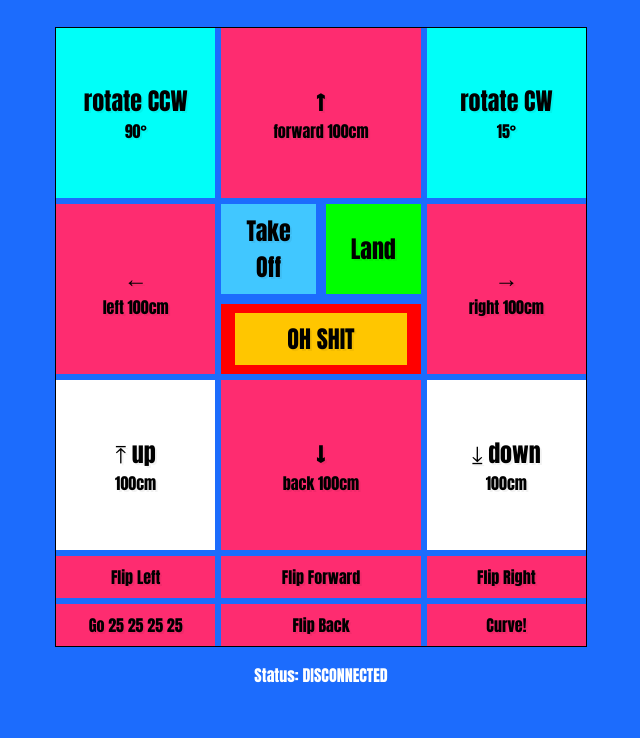
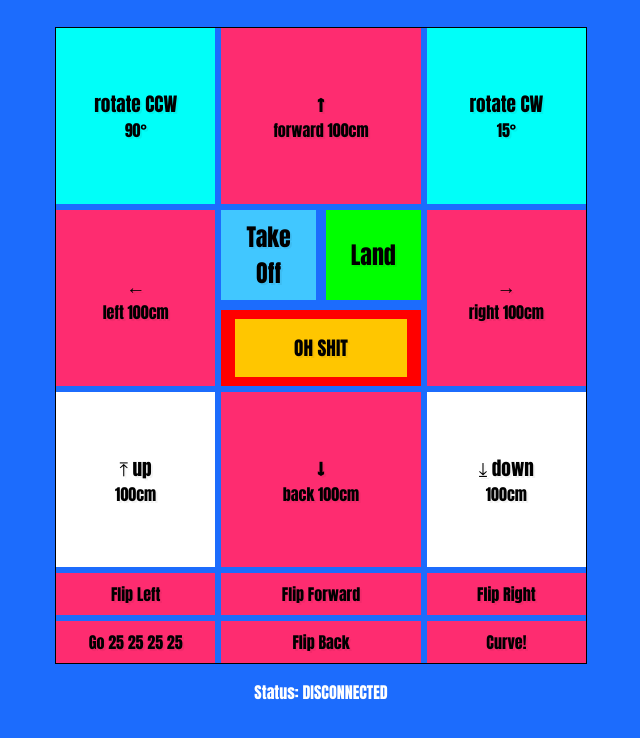
Before and after one commit to BrianSturgis/Quadcopter-flight-application, a Next.js app in the folder frontend/: page / in a window 1280 px wide. Shown: the top 738 px of the page, without its empty margins (319-959 px from the left). Built offline with nearby package versions, Linux system fonts and the light colour scheme; no server answers.

Commit message:
update to command.js and battery

```diff
--- a/frontend/components/Battery.js
+++ b/frontend/components/Battery.js
@@ -2,7 +2,7 @@ import styled from 'styled-components';
 
 const BatteryStyles = styled.div`
   width: 100%;
-  --color: ${props => (props.level > 20 ? '#1af21a' : '#bb0707')};
+  --color: ${props => (props.level > 60 ? '#1af21a' : '#bb0707')};
   border: 2px solid black;
   border-radius: 5px;
   overflow: hidden;
--- a/frontend/components/Commands.js
+++ b/frontend/components/Commands.js
@@ -46,7 +46,7 @@ const CommandGrid = styled.div`
     }
     span.symbol {
       display: block;
-      font-size: 1.5rem;
+      font-size: 1.2rem;
       font-weight: 400;
     }
   }
@@ -62,9 +62,9 @@ const CommandGrid = styled.div`
     grid-column: 1 / -1;
     background: #ffc600;
     margin: 0;
-    font-size: 1.5rem;
+    font-size: 1.2rem;
     text-align: center;
-    padding: 0.5rem;
+    padding: 0.9rem;
     color: black;
   }
 
```
